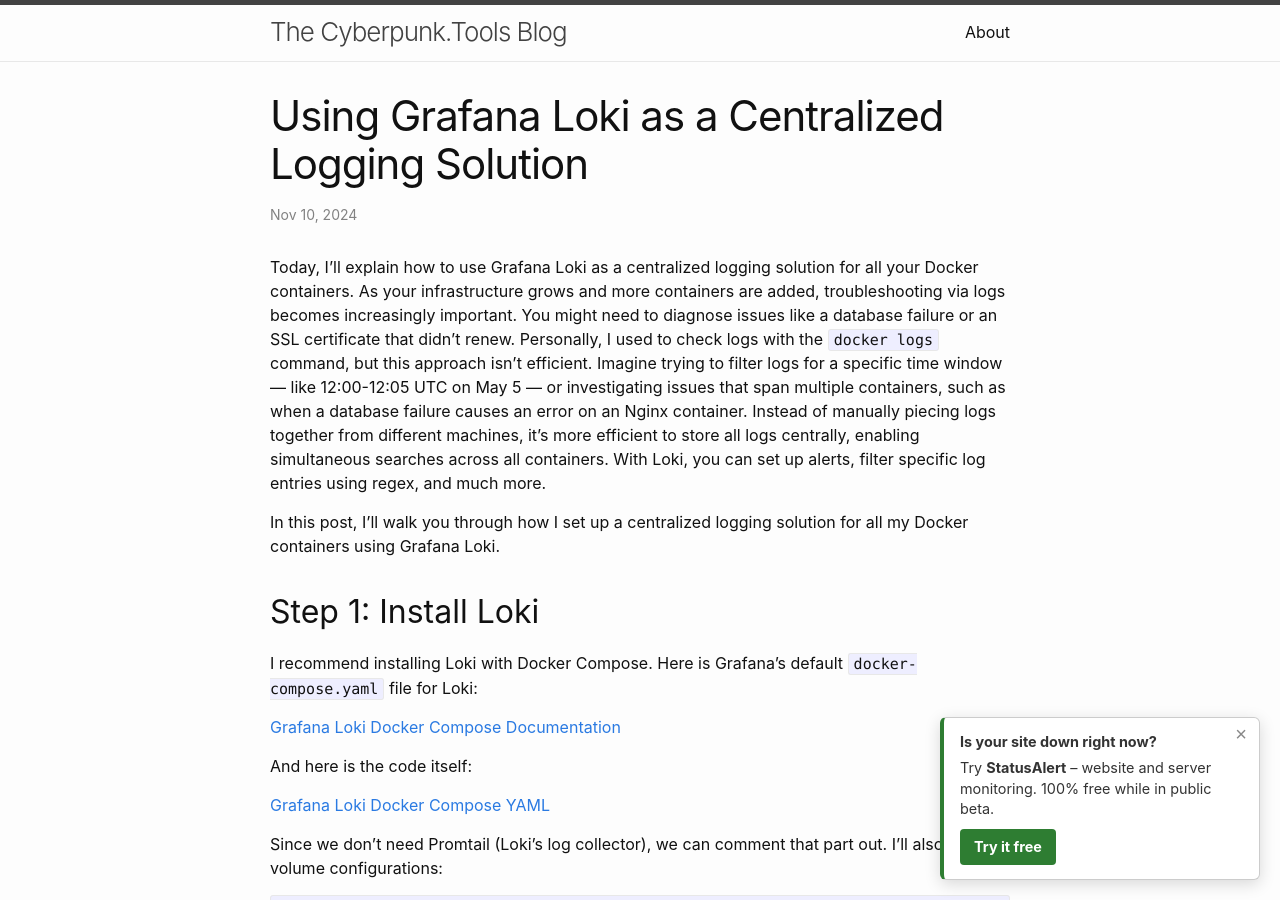
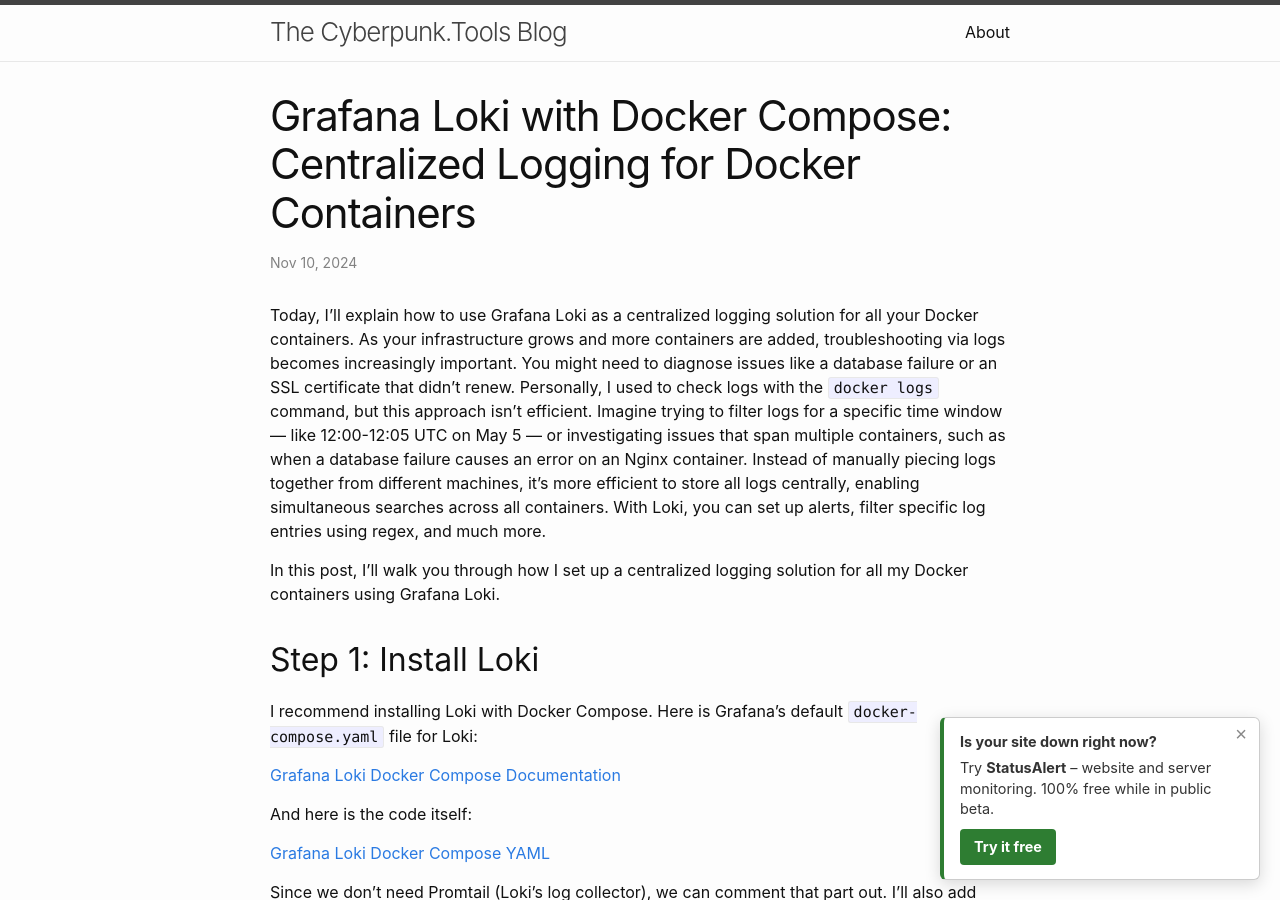
Before and after one commit to os11k/os11k.github.io, a Jekyll site: the page built from _posts/2024-11-03-grafana-loki.markdown, in a window 1280 px wide and 900 px high. Built offline with Jekyll 4.4.1, drawn with Linux system fonts in a browser that asks for light colours; comment, search, counter and statistics services are not loaded.

Commit message:
Put Docker Compose in the Grafana Loki post title
The post ranks around position 25 for "grafana loki docker compose"
and its variants, but the title never used those words. Lead with the
setup people search for; the URL and body are unchanged.

```diff
--- a/_posts/2024-11-03-grafana-loki.markdown
+++ b/_posts/2024-11-03-grafana-loki.markdown
@@ -1,6 +1,6 @@
 ---
 layout: post
-title: "Using Grafana Loki as a Centralized Logging Solution"
+title: "Grafana Loki with Docker Compose: Centralized Logging for Docker Containers"
 description: "Set up Grafana Loki with Docker Compose as centralized logging for all your Docker containers, ship logs with the Loki Docker plugin and query them in Grafana."
 tags: [grafana, loki, docker, logging, monitoring]
 date: 2024-11-10 16:20:00 +0200
```
